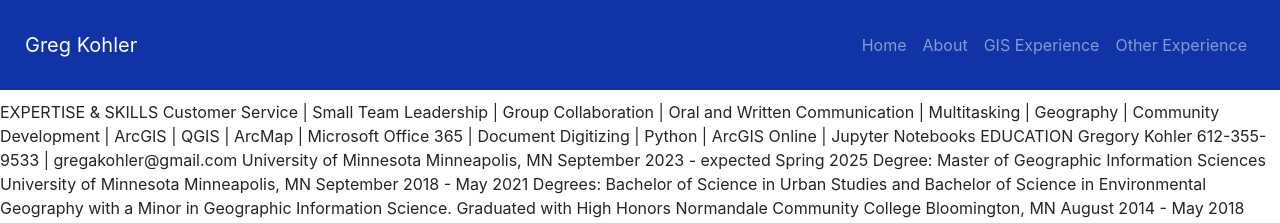
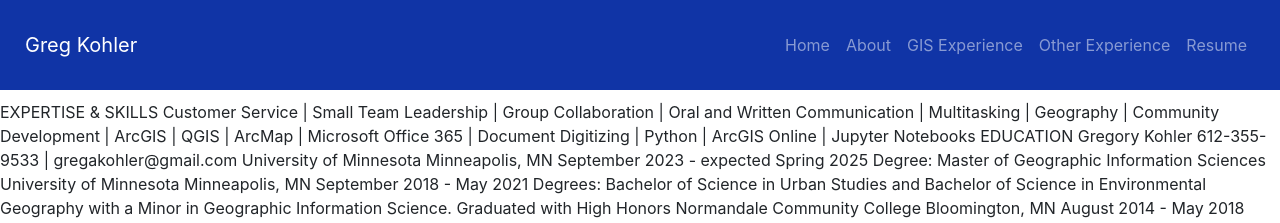
Before and after one commit to greg-kohler/myportfolio, a Jekyll site: the page built from portfolio.html, in a window 1280 px wide. Shown: the top 223 px of the page. Built offline with Jekyll 4.4.1, drawn with Linux system fonts in a browser that asks for light colours.

Commit message:
Update master.html

```diff
--- a/_layouts/master.html
+++ b/_layouts/master.html
@@ -100,6 +100,9 @@
                 <li class="nav-item">
                     <a class="nav-link" href="experience.html">Other Experience</a>
                 </li>
+		<li class="nav-item">
+                    <a class="nav-link" href="resume.html">Resume</a>
+                </li>
             </ul>
         </div>
 
```
